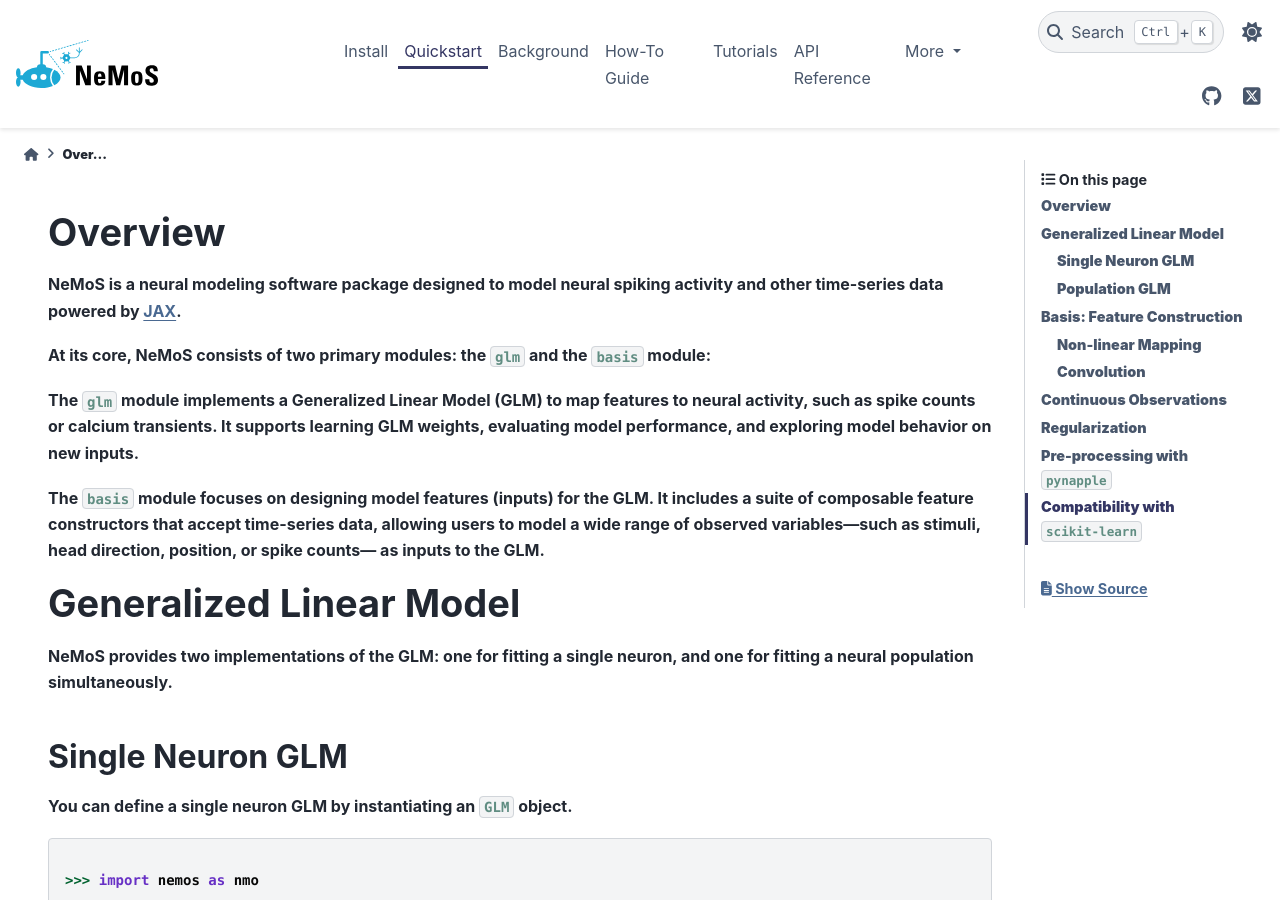
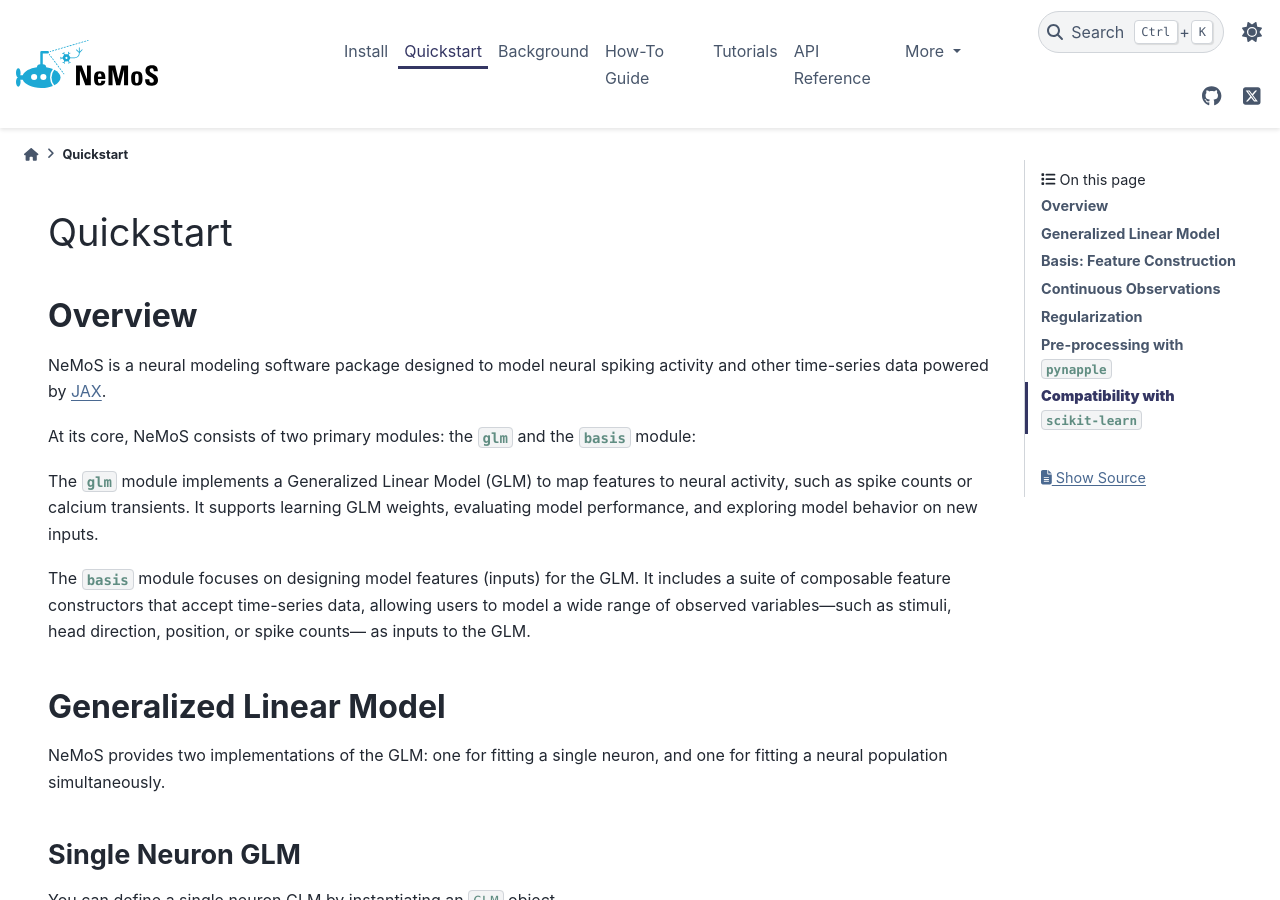
Before and after one commit to flatironinstitute/nemos, a Sphinx documentation site: the page built from docs/quickstart.md, in a window 1280 px wide and 900 px high. Built offline with Sphinx 7.4.7 and the PyData theme 0.15.4, drawn with Linux system fonts in a browser that asks for light colours.

Commit message:
adding lev 1 heading

```diff
--- a/docs/quickstart.md
+++ b/docs/quickstart.md
@@ -2,6 +2,8 @@
 hide:
   - navigation
 ---
+# Quickstart
+
 ## **Overview**
 
 NeMoS is a neural modeling software package designed to model neural spiking activity and other time-series data
--- a/pyproject.toml
+++ b/pyproject.toml
@@ -66,6 +66,7 @@
     "sphinx-issues",
     "sphinxcontrib-apidoc",
     "sphinx-togglebutton",
+    "sphinx_code_tabs",
     "sphinxemoji",
     "myst-parser",
     "myst-nb",
```
